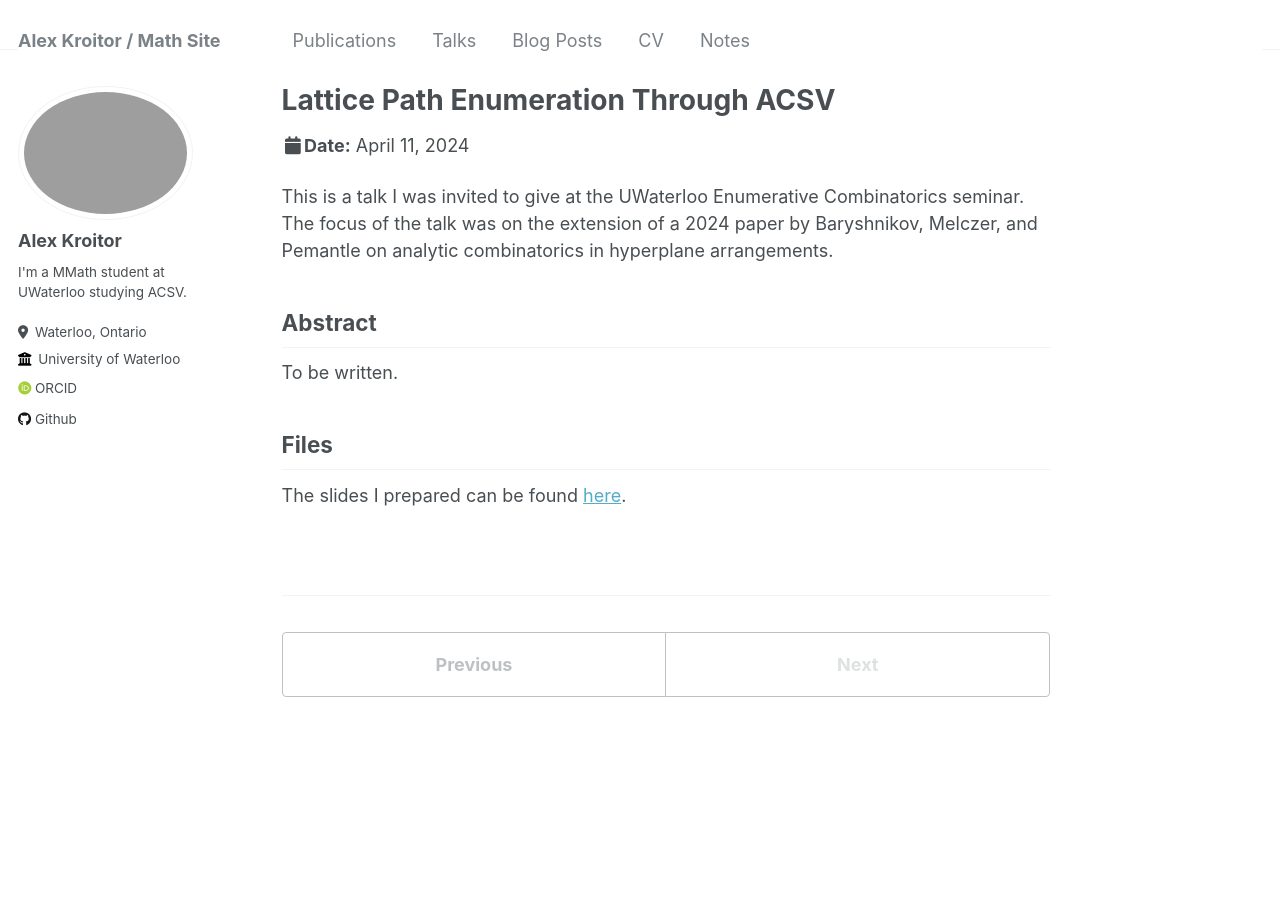
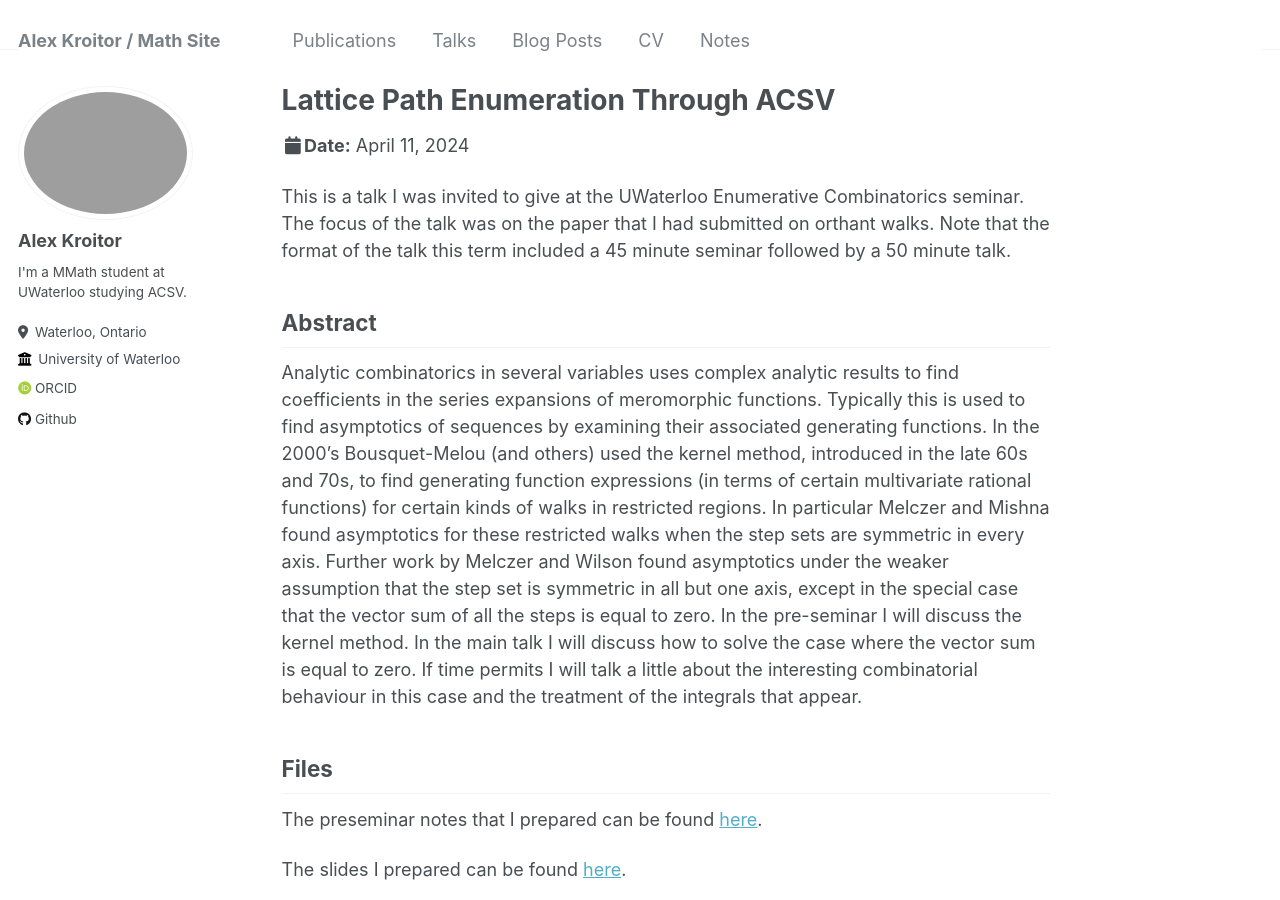
Before and after one commit to akroitor/akroitor.github.io, a Jekyll site: the page built from _talks/2024-04-11-seminar-talk.md, in a window 1280 px wide and 900 px high. Built offline with Jekyll 4.4.1, drawn with Linux system fonts in a browser that asks for light colours; some web fonts are replaced.

Commit message:
Update 2024-04-11-seminar-talk.md

```diff
--- a/_talks/2024-04-11-seminar-talk.md
+++ b/_talks/2024-04-11-seminar-talk.md
@@ -8,13 +8,31 @@ date: 2024-04-11
 location: "Waterloo, Ontario"
 ---
 
-This is a talk I was invited to give at the UWaterloo Enumerative Combinatorics seminar. The focus of the talk was on the extension of a 2024 paper by Baryshnikov, Melczer, and Pemantle on analytic combinatorics in hyperplane arrangements.
+This is a talk I was invited to give at the UWaterloo Enumerative Combinatorics seminar. The focus of the talk was on the paper that I had submitted on orthant walks. Note that the format of the talk this term included a 45 minute seminar followed by a 50 minute talk.
 
 Abstract
 -----
 
-To be written.
+Analytic combinatorics in several variables uses complex
+analytic results to find coefficients in the series expansions of
+meromorphic functions. Typically this is used to find asymptotics of
+sequences by examining their associated generating functions. In the
+2000's Bousquet-Melou (and others) used the kernel method, introduced in
+the late 60s and 70s, to find generating function expressions (in terms
+of certain multivariate rational functions) for certain kinds of walks
+in restricted regions. In particular Melczer and Mishna found
+asymptotics for these restricted walks when the step sets are symmetric
+in every axis. Further work by Melczer and Wilson found asymptotics
+under the weaker assumption that the step set is symmetric in all but
+one axis, except in the special case that the vector sum of all the
+steps is equal to zero. In the pre-seminar I will discuss the kernel
+method. In the main talk I will discuss how to solve the case where the
+vector sum is equal to zero. If time permits I will talk a little about
+the interesting combinatorial behaviour in this case and the treatment
+of the integrals that appear.
 
 Files
 -----
-The slides I prepared can be found [here](/files/2024-04-11-talk-slides.pdf).
+The preseminar notes that I prepared can be found [here](/files/2023-06-29-talk-preseminar.pdf).
+
+The slides I prepared can be found [here](/files/2023-06-29-talk-slides.pdf).
```
